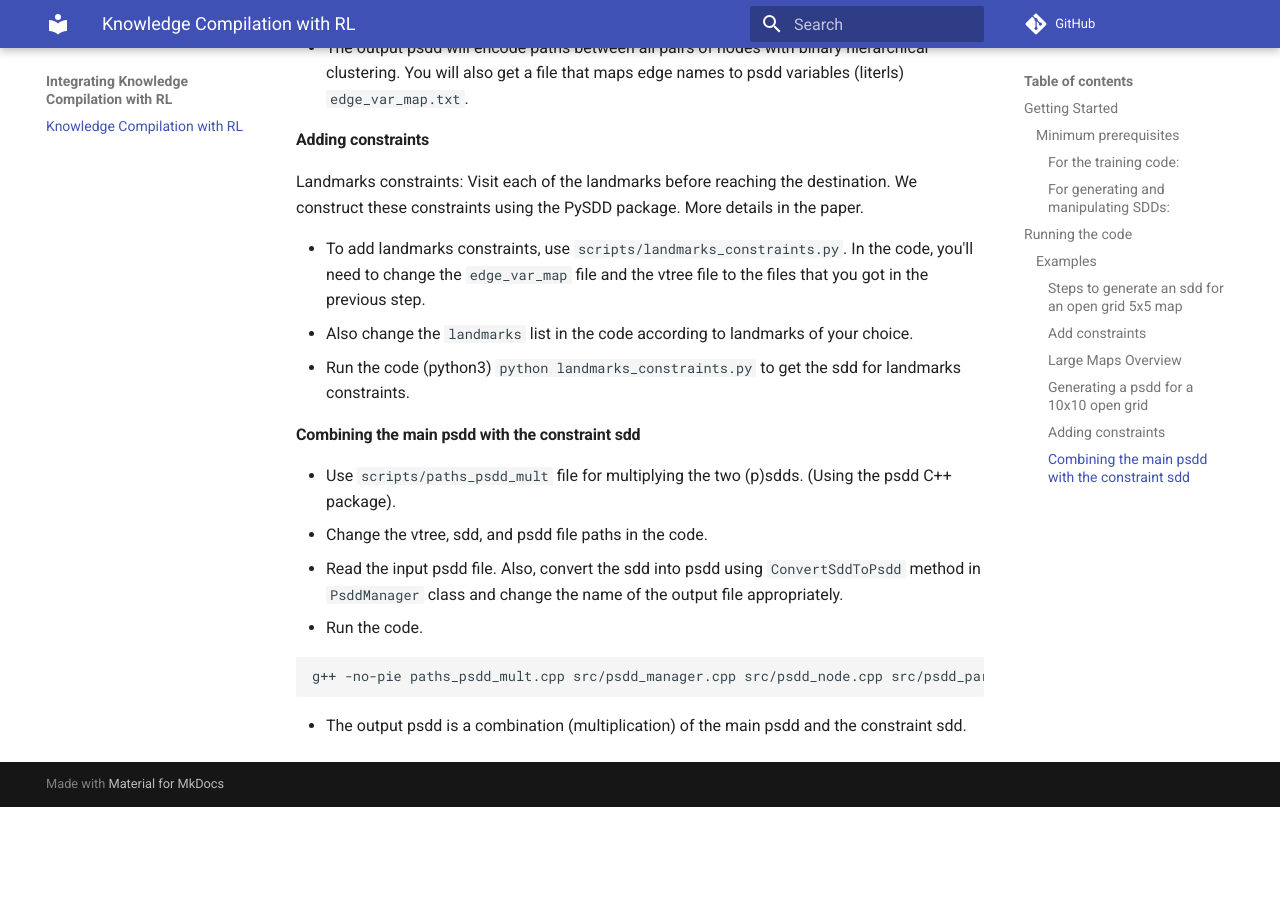
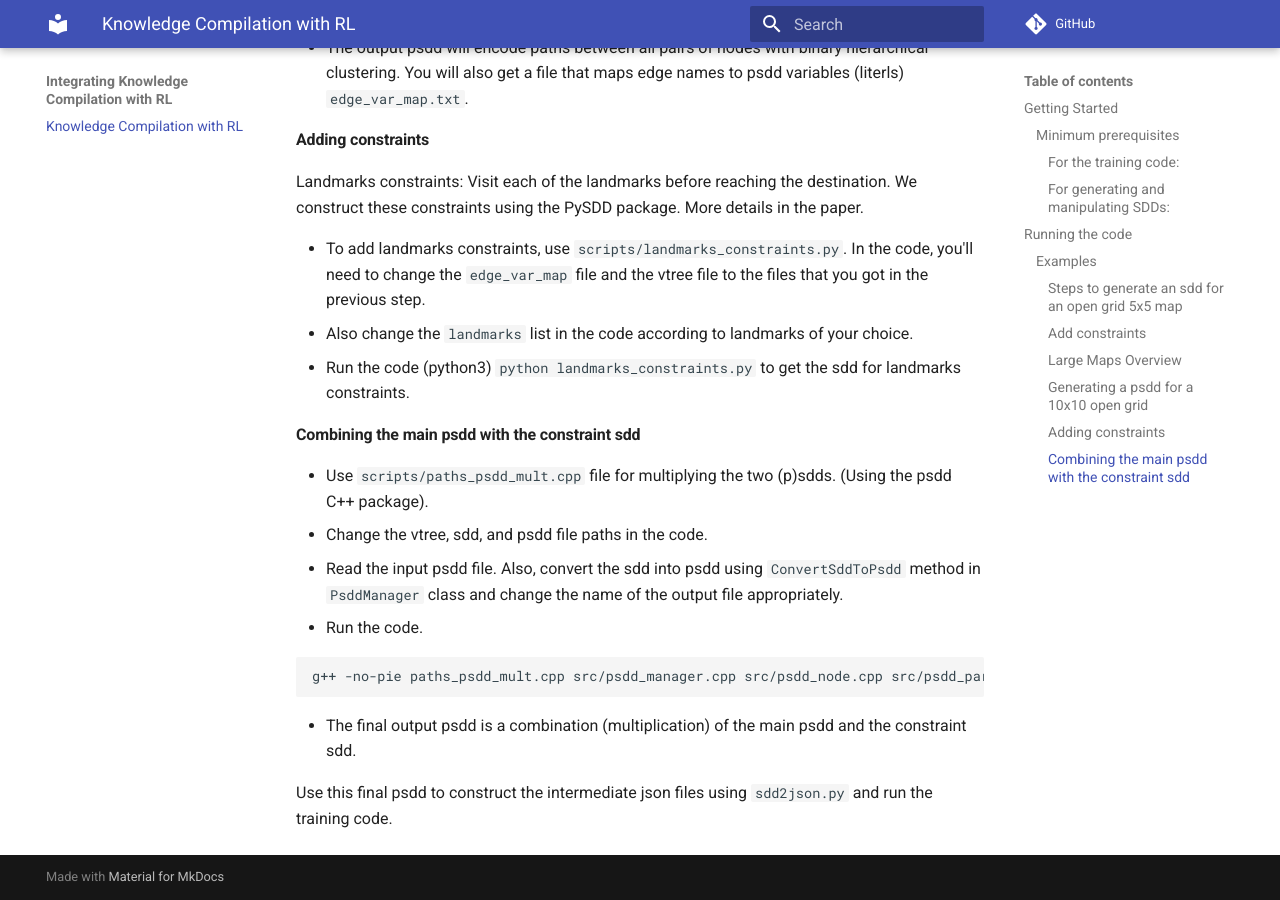
Before and after one commit to kushagra06/KCRL-Docs, an MkDocs documentation site: the page built from docs/index.md, in a window 1280 px wide and 900 px high, scrolled down 2755 px. Built offline with MkDocs 1.6.1 and Material for MkDocs 9.7.7, drawn with Linux system fonts in a browser that asks for light colours; comment, search, counter and statistics services are not loaded; before the commit the page ends 3562 px from its top, so only the background shows below that.

Commit message:
Update index.md

````diff
--- a/docs/index.md
+++ b/docs/index.md
@@ -90,11 +90,13 @@ Landmarks constraints: Visit each of the landmarks before reaching the destinati
 
 #### Combining the main psdd with the constraint sdd
 
-* Use `scripts/paths_psdd_mult` file for multiplying the two (p)sdds. (Using the psdd C++ package).
+* Use `scripts/paths_psdd_mult.cpp` file for multiplying the two (p)sdds. (Using the psdd C++ package).
 * Change the vtree, sdd, and psdd file paths in the code.
 * Read the input psdd file. Also, convert the sdd into psdd using `ConvertSddToPsdd` method in `PsddManager` class and change the name of the output file appropriately.
 * Run the code.
 ```
 g++ -no-pie paths_psdd_mult.cpp src/psdd_manager.cpp src/psdd_node.cpp src/psdd_parameter.cpp src/psdd_unique_table.cpp src/random_double_generator.cpp -Iinclude -Llib/linux -lsdd -lgmp
 ```
-* The output psdd is a combination (multiplication) of the main psdd and the constraint sdd.
+* The final output psdd is a combination (multiplication) of the main psdd and the constraint sdd.
+
+Use this final psdd to construct the intermediate json files using `sdd2json.py` and run the training code.
````
